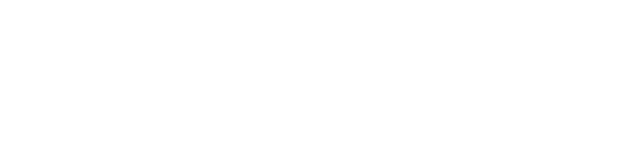
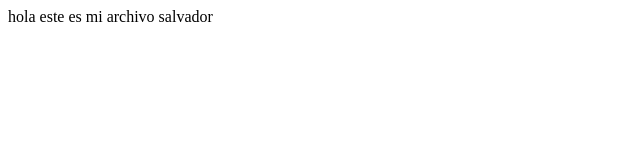
Before and after one commit to LaBilbaina/LaBilbaina_PRE, a plain HTML site: page html/index_bkp.html in a window 1280 px wide. Shown: the whole page, without its empty margins (0-640 px from the left). Drawn offline with Linux system fonts and the light colour scheme.

Commit message:
11_agosto_2015
Commit para comprobar cómo se meten los cambios en los ficheros.

```diff
--- a/html/index_bkp.html
+++ b/html/index_bkp.html
@@ -6,5 +6,6 @@
 </head>
 
 <body>
+hola este es mi archivo salvador
 </body>
 </html>
```
